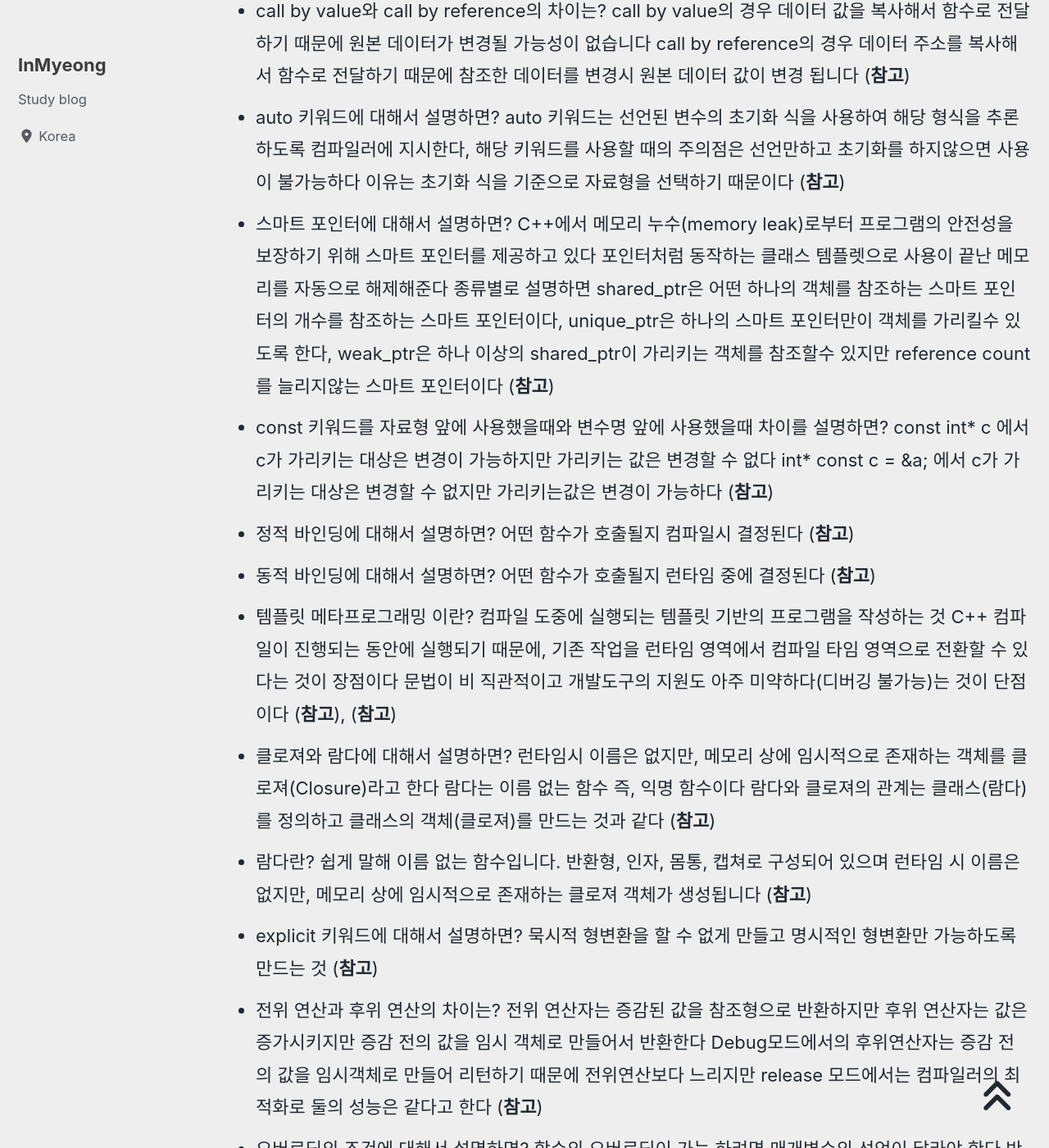
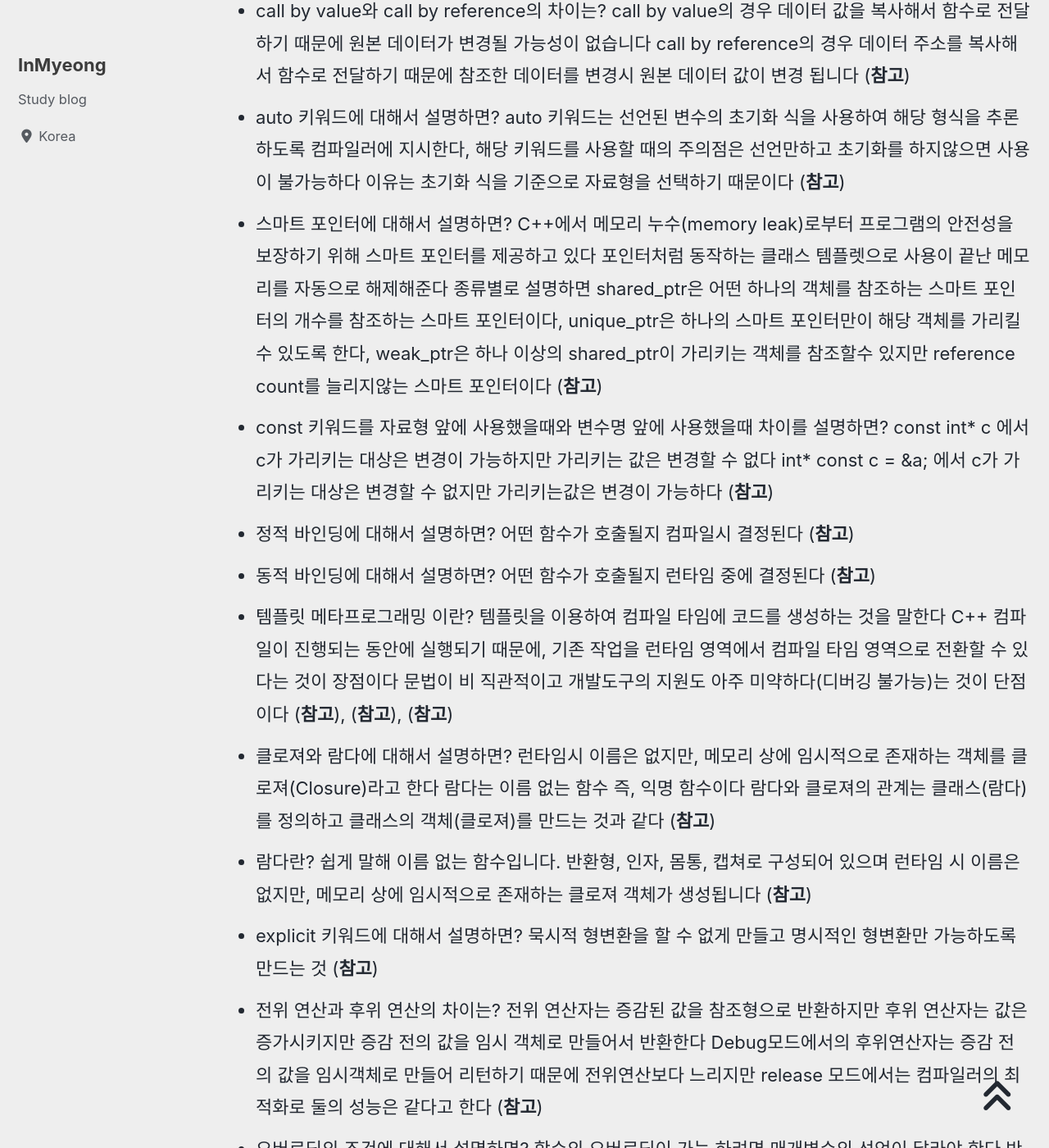
Before and after one commit to devMyeong/devMyeong.github.io, a Jekyll site: the page built from _posts/cs/2022-09-05-블로그-면접준비.md, in a window 1280 px wide and 1400 px high, scrolled down 4137 px. Shown: the whole window at 82% size. Built offline with Jekyll 4.4.1, drawn with Linux system fonts in a browser that asks for light colours; cached includes are drawn as plain includes; nearby versions of some CDN libraries; some web fonts are replaced; comment, search, counter and statistics services are not loaded.

Commit message:
Chore : 수정

```diff
--- a/_posts/cs/2022-09-05-블로그-면접준비.md
+++ b/_posts/cs/2022-09-05-블로그-면접준비.md
@@ -45,11 +45,11 @@ last_modified_at: 2022-10-30
 - static_cast와 dynamic_cast의 차이는? static_cast는 컴파일타임에 형변환이 가능한지 검사한다, 기본 자료형간의 형변환이 가능하다, 부모클래스와 자식클래스 양방향으로 형변환을 허용한다 dynamic_cast는 런타임타임에 안정성을 검사한다, 기본 자료형간의 형변환이 불가능하다, 자식 클래스에서 부모 클래스로 형변환이 가능한것은 static_cast와 같지만 부모 클래스에서 자식 클래스로의 형변환은 하나 이상의 가상함수를 가진 다형성 클래스에 한해서만 가능하다 ([**참고**](https://mynameisdabin.tistory.com/20))
 - call by value와 call by reference의 차이는? call by value의 경우 데이터 값을 복사해서 함수로 전달하기 때문에 원본 데이터가 변경될 가능성이 없습니다 call by reference의 경우 데이터 주소를 복사해서 함수로 전달하기 때문에 참조한 데이터를 변경시 원본 데이터 값이 변경 됩니다 ([**참고**](https://cclient.tistory.com/m/11))
 - auto 키워드에 대해서 설명하면? auto 키워드는 선언된 변수의 초기화 식을 사용하여 해당 형식을 추론하도록 컴파일러에 지시한다, 해당 키워드를 사용할 때의 주의점은 선언만하고 초기화를 하지않으면 사용이 불가능하다 이유는 초기화 식을 기준으로 자료형을 선택하기 때문이다  ([**참고**](https://xn--vj5b11biyw.kr/80))
-- 스마트 포인터에 대해서 설명하면? C++에서 메모리 누수(memory leak)로부터 프로그램의 안전성을 보장하기 위해 스마트 포인터를 제공하고 있다 포인터처럼 동작하는 클래스 템플렛으로 사용이 끝난 메모리를 자동으로 해제해준다 종류별로 설명하면 shared_ptr은 어떤 하나의 객체를 참조하는 스마트 포인터의 개수를 참조하는 스마트 포인터이다, unique_ptr은 하나의 스마트 포인터만이 객체를 가리킬수 있도록 한다, weak_ptr은 하나 이상의 shared_ptr이 가리키는 객체를 참조할수 있지만 reference count를 늘리지않는 스마트 포인터이다 ([**참고**](https://min-zero.tistory.com/entry/C-STL-1-3-%ED%85%9C%ED%94%8C%EB%A6%BF-%EC%8A%A4%EB%A7%88%ED%8A%B8-%ED%8F%AC%EC%9D%B8%ED%84%B0smart-pointer))
+- 스마트 포인터에 대해서 설명하면? C++에서 메모리 누수(memory leak)로부터 프로그램의 안전성을 보장하기 위해 스마트 포인터를 제공하고 있다 포인터처럼 동작하는 클래스 템플렛으로 사용이 끝난 메모리를 자동으로 해제해준다 종류별로 설명하면 shared_ptr은 어떤 하나의 객체를 참조하는 스마트 포인터의 개수를 참조하는 스마트 포인터이다, unique_ptr은 하나의 스마트 포인터만이 해당 객체를 가리킬수 있도록 한다, weak_ptr은 하나 이상의 shared_ptr이 가리키는 객체를 참조할수 있지만 reference count를 늘리지않는 스마트 포인터이다 ([**참고**](https://min-zero.tistory.com/entry/C-STL-1-3-%ED%85%9C%ED%94%8C%EB%A6%BF-%EC%8A%A4%EB%A7%88%ED%8A%B8-%ED%8F%AC%EC%9D%B8%ED%84%B0smart-pointer))
 - const 키워드를 자료형 앞에 사용했을때와 변수명 앞에 사용했을때 차이를 설명하면? const int* c 에서 c가 가리키는 대상은 변경이 가능하지만 가리키는 값은 변경할 수 없다 int* const c = &a; 에서 c가 가리키는 대상은 변경할 수 없지만 가리키는값은 변경이 가능하다 ([**참고**](https://cclient.tistory.com/m/11))
 - 정적 바인딩에 대해서 설명하면? 어떤 함수가 호출될지 컴파일시 결정된다 ([**참고**](https://byunggni.tistory.com/20))
 - 동적 바인딩에 대해서 설명하면? 어떤 함수가 호출될지 런타임 중에 결정된다 ([**참고**](https://byunggni.tistory.com/20))
-- 템플릿 메타프로그래밍 이란? 컴파일 도중에 실행되는 템플릿 기반의 프로그램을 작성하는 것 C++ 컴파일이 진행되는 동안에 실행되기 때문에, 기존 작업을 런타임 영역에서 컴파일 타임 영역으로 전환할 수 있다는 것이 장점이다 문법이 비 직관적이고 개발도구의 지원도 아주 미약하다(디버깅 불가능)는 것이 단점이다 ([**참고**](https://hubring.tistory.com/73)), ([**참고**](https://cclient.tistory.com/m/11))
+- 템플릿 메타프로그래밍 이란? 템플릿을 이용하여 컴파일 타임에 코드를 생성하는 것을 말한다 C++ 컴파일이 진행되는 동안에 실행되기 때문에, 기존 작업을 런타임 영역에서 컴파일 타임 영역으로 전환할 수 있다는 것이 장점이다 문법이 비 직관적이고 개발도구의 지원도 아주 미약하다(디버깅 불가능)는 것이 단점이다 ([**참고**](https://librewiki.net/wiki/%ED%85%9C%ED%94%8C%EB%A6%BF_%EB%A9%94%ED%83%80%ED%94%84%EB%A1%9C%EA%B7%B8%EB%9E%98%EB%B0%8D)), ([**참고**](https://hubring.tistory.com/73)), ([**참고**](https://cclient.tistory.com/m/11))
 - 클로져와 람다에 대해서 설명하면? 런타임시 이름은 없지만, 메모리 상에 임시적으로 존재하는 객체를 클로져(Closure)라고 한다 람다는 이름 없는 함수 즉, 익명 함수이다 람다와 클로져의 관계는 클래스(람다)를 정의하고 클래스의 객체(클로져)를 만드는 것과 같다 ([**참고**](https://3dmpengines.tistory.com/1593))
 - 람다란? 쉽게 말해 이름 없는 함수입니다. 반환형, 인자, 몸통, 캡쳐로 구성되어 있으며 런타임 시 이름은 없지만, 메모리 상에 임시적으로 존재하는 클로져 객체가 생성됩니다 ([**참고**](https://lunchballer.com/archives/284))
 - explicit 키워드에 대해서 설명하면? 묵시적 형변환을 할 수 없게 만들고 명시적인 형변환만 가능하도록 만드는 것 ([**참고**](https://psyhm.tistory.com/13))
```
